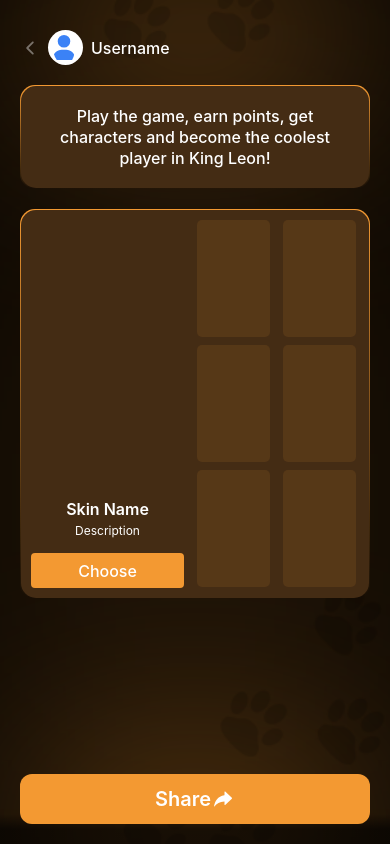
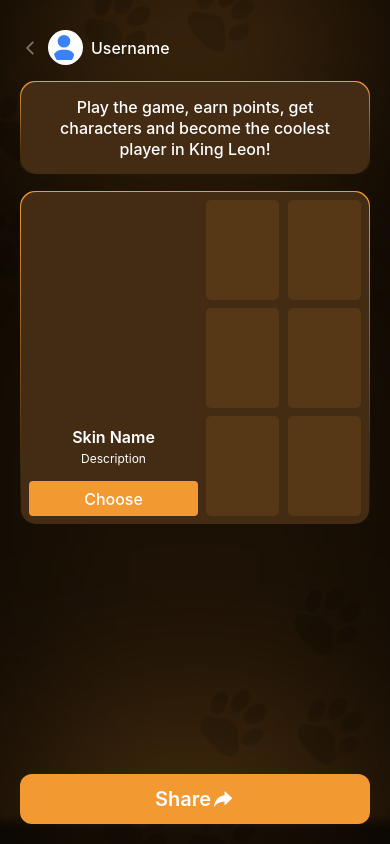
Before and after one commit to vortexory/Telegram_bot_TMA, a React (Create React App) app: page /card in a window 390 px wide. Built offline with nearby package versions, Linux system fonts and the light colour scheme; the HTML template or start-up script is replaced by a standard one; a web font is replaced by a local one.

Commit message:
fix responsive on card page

```diff
--- a/src/pages/Card.tsx
+++ b/src/pages/Card.tsx
@@ -26,7 +26,7 @@ const Card = () => {
   };
 
   return (
-    <div className=" relative overflow-y-hidden h-screen pt-[30px] p-5 w-screen">
+    <div className="relative h-screen pt-[30px] overflow-hidden">
       {/* Top Gradient Overlay */}
       <div className="absolute top-[-46px] left-0 w-full rounded-[390px]  h-[161px] blur-[100px] bg-[radial-gradient(ellipse_at_center,_rgba(243,_153,_50,_0.5),_rgba(243,_153,_50,_0.1))]"></div>
       {/* Bottom Gradient Overlay */}
@@ -40,7 +40,7 @@ const Card = () => {
         }}
       ></div>
       <div className="absolute top-[101px] left-1/2 transform -translate-x-1/2 w-[270px] h-[804px] bg-[#F39932] blur-[200px] opacity-30"></div>
-      <div className="flex flex-col h-full justify-between">
+      <div className="flex flex-col pt-0 p-5 h-full justify-between">
         <div className="z-[100]">
           <div className="flex flex-row items-center gap-2">
             <IoIosArrowBack
@@ -52,16 +52,16 @@ const Card = () => {
             <FaUser className="text-[35px] text-blue-500 bg-white rounded-full pl-[5px] pr-[8px] z-20" />
             <p className="text-[16px] font-medium">Username</p>
           </div>
-          <div className="my-5">
-            <BackImg className="" round="rounded-[15px]">
-              <p className="text-white p-[20px] text-center leading-[130%] font-medium h-full">
+          <div className="my-4">
+            <BackImg round="rounded-[15px]">
+              <p className="text-white p-[15px] text-center leading-[130%] font-medium h-full">
                 Play the game, earn points, get <br></br>characters and become
                 the coolest <br></br>player in King Leon!
               </p>
             </BackImg>
           </div>
-          <BackImg className="h-[390px] z-[100]" round="rounded-[15px]">
-            <div className="flex flex-row h-full p-[10px] gap-[10px]">
+          <BackImg className="z-[100]" round="rounded-[15px]">
+            <div className="flex flex-row h-full p-[8px] gap-[8px]">
               <div className="flex flex-col justify-end w-full items-center">
                 <h2 className="text-[16px] font-semibold leading-[120%]">
                   Skin Name
@@ -83,19 +83,19 @@ const Card = () => {
                 )}
               </div>
               <div className="flex-grow">
-                <div className="flex flex-wrap w-[165px] justify-around gap-2">
+                <div className="flex flex-wrap w-[155px] justify-around gap-2">
                   {skins.map((item, idx) =>
                     index === idx ? (
                       <BackImg
                         round="rounded-[5px]"
-                        className="w-[73px] h-[117px]"
+                        className="w-[73px] h-[100px]"
                         key={idx}
                       >
                         <div></div>
                       </BackImg>
                     ) : (
                       <div
-                        className="w-[73px] h-[117px] rounded-[5px] bg-[#F399321a] cursor-pointer"
+                        className="w-[73px] h-[100px] rounded-[5px] bg-[#F399321a] cursor-pointer"
                         key={idx}
                         onClick={() => setIndex(idx)}
                       ></div>
--- a/src/pages/Shop.tsx
+++ b/src/pages/Shop.tsx
@@ -82,22 +82,21 @@ const Shop = () => {
 
   return (
     <>
-      <div className="relative overflow-y-hidden h-screen pt-[30px] px-5 pb-[50px]">
+      <div className="relative h-screen pt-[30px] overflow-hidden">
         {/* Bottom Gradient Overlay */}
         <div className="absolute top-0 left-0 w-full  h-[161px] blur-lg bg-[radial-gradient(ellipse_at_center,_rgba(243,_153,_50,_0.5),_rgba(243,_153,_50,_0.1))]"></div>
         {/* Bottom Gradient Overlay */}
         <div className="absolute bottom-[-67px] left-0 w-full h-[161px] blur-lg bg-[radial-gradient(ellipse_at_center,_rgba(243,_153,_50,_0.5),_rgba(243,_153,_50,_0.1))]"></div>
         {/* Main Content */}
-        <div className="flex h-full flex-col w-full gap-[30px] overflow-y-auto">
+        <div className="flex h-full flex-col w-full px-5 gap-[30px] overflow-y-auto">
           {/* Navigation Toggle */}
           <CatBtn
             firstTitle="Boosters"
             lastTitle="Currency"
             className="sticky top-[0] z-[1000]"
           />
-
           {/* Shop Items */}
-          <div className="flex justify-center items-start gap-5 flex-wrap pb-[50px] z-20">
+          <div className="flex justify-center items-start gap-5 flex-wrap pb-[80px] z-20">
             {items.map((item, idx) => (
               <ShopItem
                 img={item.img}
```
